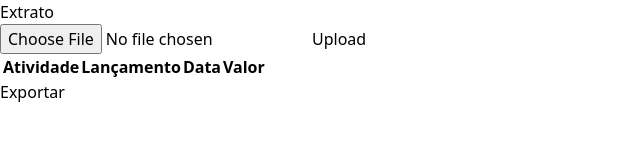
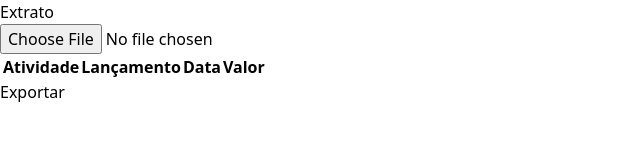
Before and after one commit to legimenes/extracto, a React (Vite) app in the folder frontend/: page / in a window 1280 px wide. Shown: the top 160 px of the page, without its empty margins (0-640 px from the left). Built offline with nearby package versions, Linux system fonts and the light colour scheme.

Commit message:
feat: replacing component FileUpload by StatementLoader

```diff
--- a/frontend/src/App.tsx
+++ b/frontend/src/App.tsx
@@ -1,7 +1,7 @@
 import { useState } from "react";
 import axios from "axios";
 import { format } from "date-fns";
-import FileUpload from './components/file-upload';
+import StatementLoader from './components/statement-loader';
 
 interface Activity {
   id: number;
@@ -26,40 +26,10 @@ interface MonthlyActivity {
 };
 
 function App() {
-  const [file, setFile] = useState<File | null>(null);
-  const [loading, setLoading] = useState(false);
   const [data, setData] = useState<Statement[]>([]);
 
-  const onFileChoice = (file: File | null) => {
-    setFile(file);
-  };
-
-  const handleFileUpload = async () => {
-    //debugger;
-    if (!file) return;
-    const formData = new FormData();
-    formData.append("file", file);
-    try {
-      setLoading(true);
-      const response = await axios.post("http://localhost:3000/load-statement", formData, {
-        headers: {
-          'Content-Type': 'multipart/form-data'
-        }
-      });
-      const data = response.data.map((item: Statement, index: number) => ({
-        ...item,
-        selected: true,
-        id: index
-      }));
-      setData(data);
-      setFile(null);
-    } catch (error) {
-      console.error("Error uploading file:", error);
-      alert("Error uploading file");
-    } finally {
-      //setFile(null);
-      setLoading(false);
-    }
+  const handleFileSelect = async (statement: Statement[]) => {
+    setData(statement);
   };
 
   const toggleEntry = (id: number) => {
@@ -111,16 +81,7 @@ function App() {
     <>
       <div className="w-screen h-screen overflow-y-auto bg-slate-700 p-4">
         <h1>Extrato</h1>
-        <div className="flex flex-col items-center justify-center p-6">
-          <FileUpload onFileChoice={onFileChoice} />
-          <button
-            className="px-3 py-1 bg-green-500 text-white rounded"
-            onClick={handleFileUpload}
-            disabled={loading}
-          >
-            {loading ? "Carregando..." : "Upload"}
-          </button>
-        </div>
+        <StatementLoader onFileSelect={handleFileSelect} />
         <div className="max-w-4xl mx-auto">
           <table className="min-w-full bg-slate-300 border-collapse border border-slate-200">
             <thead>
--- a/frontend/src/components/file-upload/index.tsx
+++ /dev/null
@@ -1,27 +0,0 @@
-interface FileUploadProps {
-  onFileChoice: (file: File) => void;
-}
-
-function FileUpload({ onFileChoice }: FileUploadProps) {
-  const onChangeFile = (event: React.ChangeEvent<HTMLInputElement>) => {
-    const file = event.target.files?.[0];
-    if (file) {
-      onFileChoice(file);
-    }
-  };
-
-  return (
-    <>
-      <input type="file" className="mb-2 text-sm text-slate-500
-        file:mr-4 file:py-2 file:px-4
-        file:rounded-full file:border-0
-        file:text-sm file:font-semibold
-        file:bg-slate-50 file:text-slate-700
-        hover:file:bg-slate-300"
-        onChange={onChangeFile}
-      />
-    </>
-  );
-}
-
-export default FileUpload;
--- /dev/null
+++ b/frontend/src/components/statement-loader/index.tsx
@@ -0,0 +1,55 @@
+import axios from "axios";
+import { useState } from "react";
+import Statement from "../../models/Statement";
+
+interface StatementLoaderProps {
+  onFileSelect: (statement: Statement[]) => void;
+}
+
+const StatementLoader = ({ onFileSelect }: StatementLoaderProps) => {
+  const [loading, setLoading] = useState(false);
+
+  const handleFileChange = async (event: React.ChangeEvent<HTMLInputElement>) => {
+    try {
+      const file = event.target.files?.[0];
+      if (!file) return;
+      setLoading(true);
+      const formData = new FormData();
+      formData.append("file", file);
+      const response = await axios.post("http://localhost:3000/load-statement", formData, {
+        headers: {
+          'Content-Type': 'multipart/form-data'
+        }
+      });
+      const statement: Statement[] = response.data.map((item: Statement, index: number) => ({
+        ...item,
+        selected: true,
+        id: index
+      }));
+      onFileSelect(statement);
+    } catch (error) {
+      console.error("Error uploading file:", error);
+      alert("Error uploading file");
+    } finally {
+      setLoading(false);
+    }
+  };
+
+  return (
+    <>
+      <div className="flex flex-col items-center justify-center p-6">
+        <input type="file" className="mb-2 text-sm text-slate-500
+          file:mr-4 file:py-2 file:px-4
+          file:rounded-full file:border-0
+          file:text-sm file:font-semibold
+          file:bg-slate-50 file:text-slate-700
+          hover:file:bg-slate-300"
+          onChange={handleFileChange}
+        />
+        <span className="text-white">{loading ? "Carregando..." : ""}</span>
+      </div>
+    </>
+  );
+}
+
+export default StatementLoader;
--- /dev/null
+++ b/frontend/src/models/Activity.ts
@@ -0,0 +1,4 @@
+export default interface Activity {
+  id: number;
+  name: string;
+}
--- /dev/null
+++ b/frontend/src/models/Statement.ts
@@ -0,0 +1,10 @@
+import Activity from "./activity";
+
+export default interface Statement {
+  selected: boolean,
+  id: number;
+  activities: Activity[];
+  statementEntry: string;
+  date: Date;
+  value: number;
+}
```
